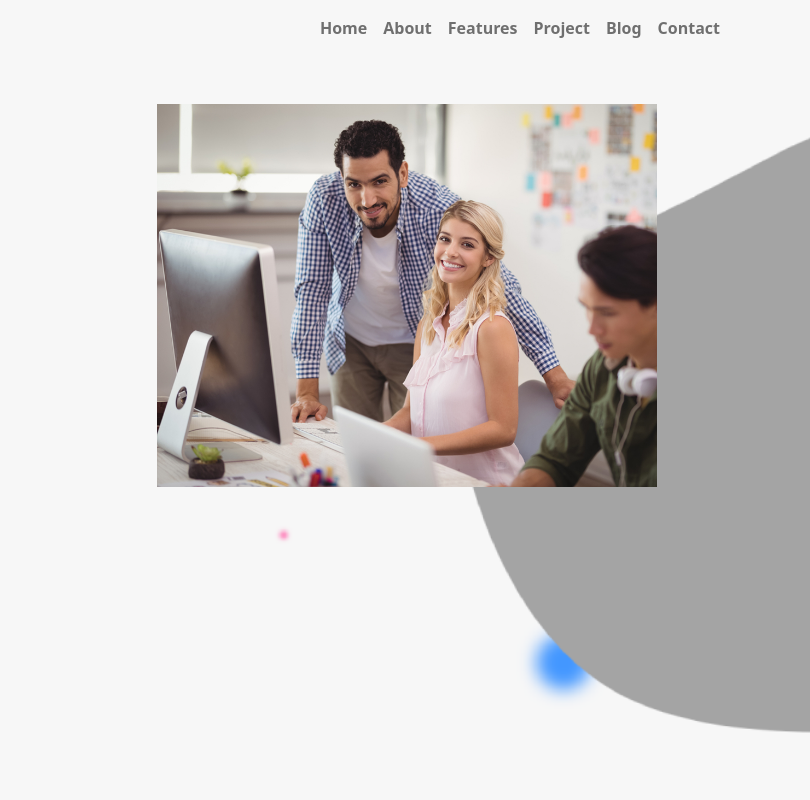
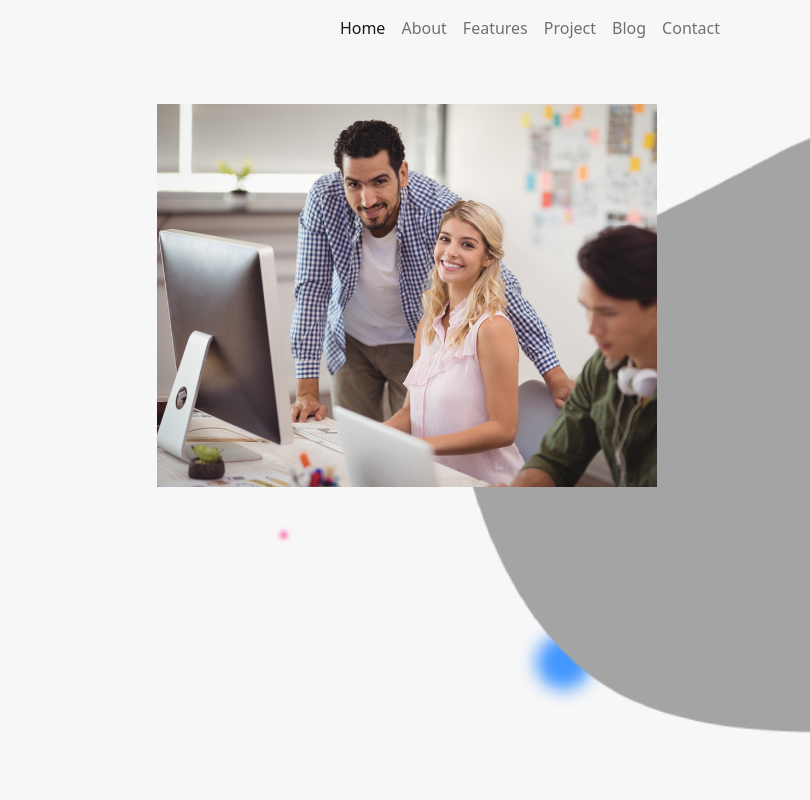
Before and after one commit to UmmeNafisa/Maxon-front-end-jt, a plain HTML site: page index.html in a window 1280 px wide. Shown: the top 800 px of the page, 470-1280 px from the left. Drawn offline with nearby package versions, Linux system fonts and the light colour scheme; a web font is replaced by a local one.

Commit message:
navbar edit

```diff
--- a/index.html
+++ b/index.html
@@ -25,22 +25,39 @@
     <Header class="banner">
         <nav class="navbar navbar-expand-lg navbar-light ">
             <div class="container">
+                <button class="navbar-toggler" type="button" data-bs-toggle="collapse"
+                    data-bs-target="#navbarTogglerDemo01" aria-controls="navbarTogglerDemo01" aria-expanded="false"
+                    aria-label="Toggle navigation">
+                    <span class="navbar-toggler-icon"></span>
+                </button>
                 <div>
                     <img src="./Images/maxon 2.png" alt="" width="100" height="24">
                 </div>
-
-                <div class="collapse navbar-collapse fw-bold justify-content-end" id="navbarNavAltMarkup">
-                    <div class="navbar-nav">
-                        <a class="nav-link" aria-current="page" href="#">Home</a>
-                        <a class="nav-link" aria-current="page" href="#">About</a>
-                        <a class="nav-link" href="#">Features</a>
-                        <a class="nav-link" href="#">Project</a>
-                        <a class="nav-link" href="#">Blog</a>
-                        <a class="nav-link" href="#">Contact</a>
-                    </div>
+                <div class="collapse navbar-collapse justify-content-end ms-auto" id="navbarTogglerDemo01">
+                    <ul class="navbar-nav mb-2 mb-lg-0">
+                        <li class="nav-item">
+                            <a class="nav-link active" aria-current="page" href="#">Home</a>
+                        </li>
+                        <li class="nav-item">
+                            <a class="nav-link" href="#">About</a>
+                        </li>
+                        <li class="nav-item">
+                            <a class="nav-link" href="#">Features</a>
+                        </li>
+                        <li class="nav-item">
+                            <a class="nav-link" href="#">Project</a>
+                        </li>
+                        <li class="nav-item">
+                            <a class="nav-link" href="#">Blog</a>
+                        </li>
+                        <li class="nav-item">
+                            <a class="nav-link" href="#">Contact</a>
+                        </li>
+                    </ul>
                 </div>
             </div>
         </nav>
+
         <!-- banner part -->
         <div class="d-lg-flex justify-content-evenly align-items-center my-5">
             <div class="w-25">
```
